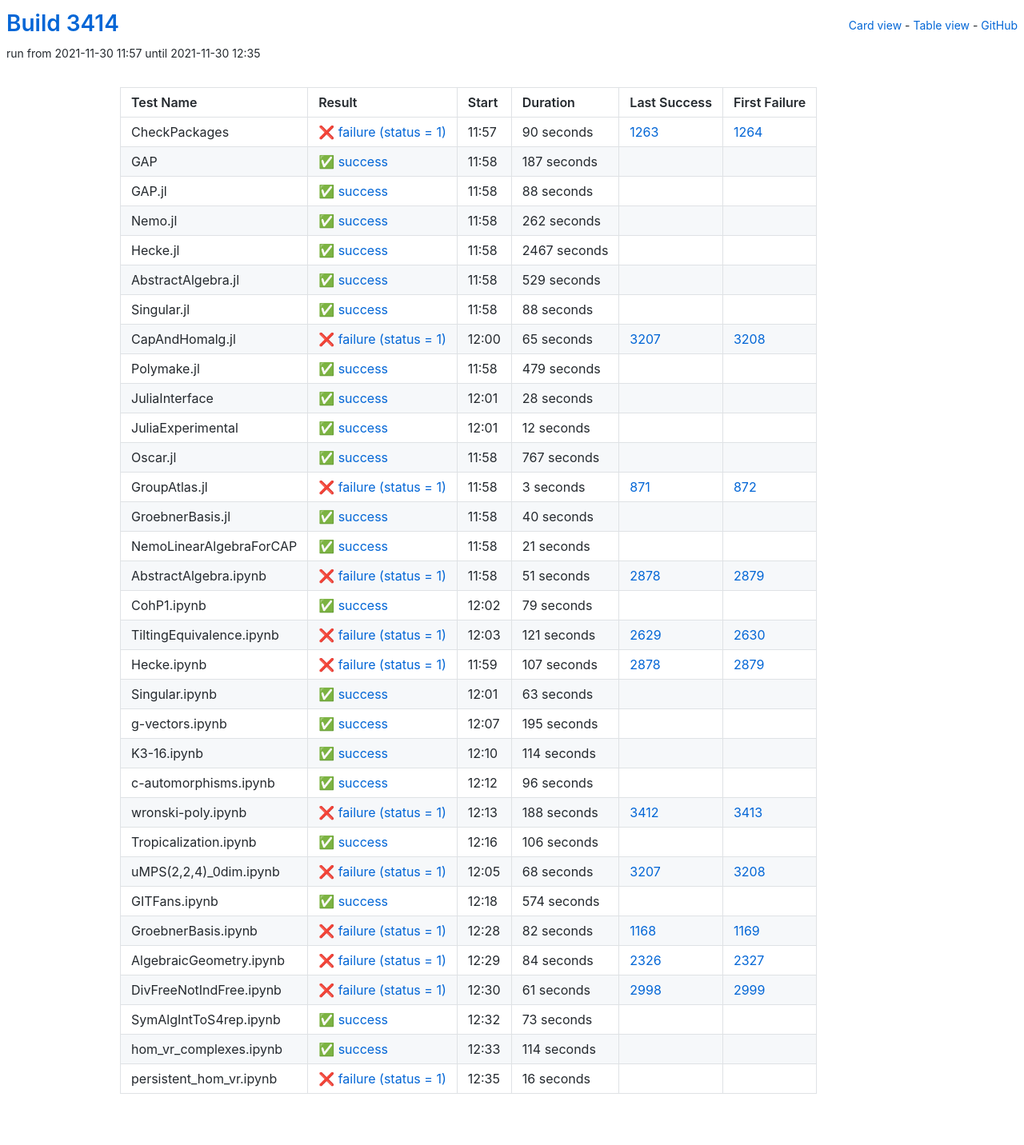
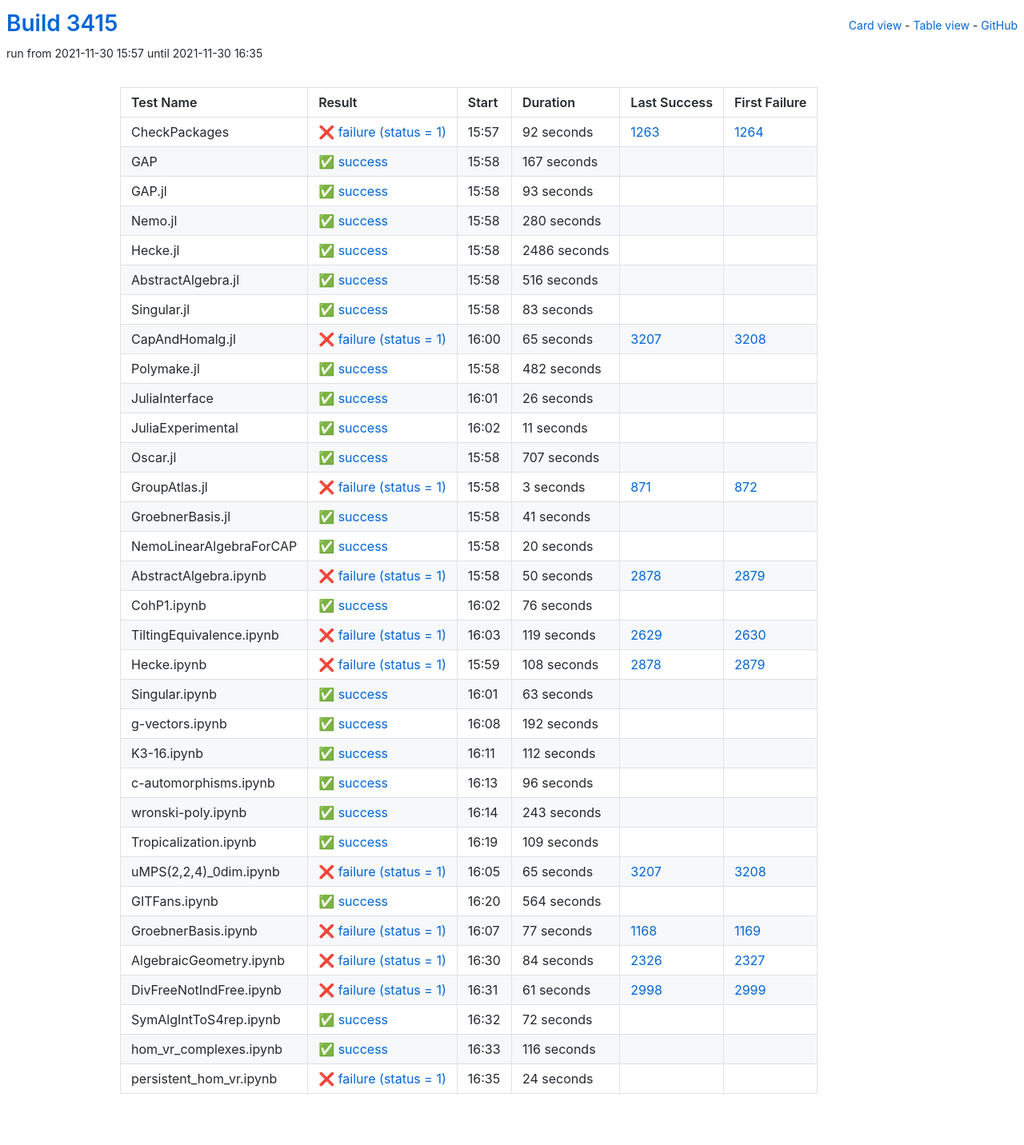
Before and after one commit to oscar-system/oscar-ci-status-stable, a Jekyll site: the page built from table.html, in a window 1280 px wide. Shown: the whole page at 80% size. Built offline with Jekyll 4.4.1, drawn with Linux system fonts in a browser that asks for light colours.

Commit message:
Build #3415

```diff
--- a/_data/ci.yml
+++ b/_data/ci.yml
@@ -1,6 +1,6 @@
 ---
-build: 3414
-build_url: https://oscarci.mathematik.uni-kl.de/job/oscar-stable/3414/
+build: 3415
+build_url: https://oscarci.mathematik.uni-kl.de/job/oscar-stable/3415/
 job: oscar-stable
 organization: oscar-system
 repo: oscar-ci-status-stable
@@ -8,92 +8,92 @@ repourl: https://github.com/oscar-system/oscar-ci-status-stable
 tests:
 - name: CheckPackages
   id: checkpackages
-  log: https://oscarci.mathematik.uni-kl.de/job/oscar-stable/3414/artifact/logs/build-3414/CheckPackages.log
-  start: 2021-11-30 11:57
+  log: https://oscarci.mathematik.uni-kl.de/job/oscar-stable/3415/artifact/logs/build-3415/CheckPackages.log
+  start: 2021-11-30 15:57
   success: false
   exitcode: 1
   status: failure
-  duration: 90
+  duration: 92
   last_success: 1263
   last_success_url: https://oscarci.mathematik.uni-kl.de/job/oscar-stable/1263/
   first_failure: 1264
   first_failure_url: https://oscarci.mathematik.uni-kl.de/job/oscar-stable/1264/
 - name: GAP
   id: gap
-  log: https://oscarci.mathematik.uni-kl.de/job/oscar-stable/3414/artifact/logs/build-3414/GAP.log
-  start: 2021-11-30 11:58
+  log: https://oscarci.mathematik.uni-kl.de/job/oscar-stable/3415/artifact/logs/build-3415/GAP.log
+  start: 2021-11-30 15:58
   success: true
   exitcode: 0
   status: success
-  duration: 187
+  duration: 167
   last_success: false
   last_success_url:
   first_failure: false
   first_failure_url:
 - name: GAP.jl
   id: gap-jl
-  log: https://oscarci.mathematik.uni-kl.de/job/oscar-stable/3414/artifact/logs/build-3414/GAP.jl.log
-  start: 2021-11-30 11:58
+  log: https://oscarci.mathematik.uni-kl.de/job/oscar-stable/3415/artifact/logs/build-3415/GAP.jl.log
+  start: 2021-11-30 15:58
   success: true
   exitcode: 0
   status: success
-  duration: 88
+  duration: 93
   last_success: false
   last_success_url:
   first_failure: false
   first_failure_url:
 - name: Nemo.jl
   id: nemo-jl
-  log: https://oscarci.mathematik.uni-kl.de/job/oscar-stable/3414/artifact/logs/build-3414/Nemo.jl.log
-  start: 2021-11-30 11:58
+  log: https://oscarci.mathematik.uni-kl.de/job/oscar-stable/3415/artifact/logs/build-3415/Nemo.jl.log
+  start: 2021-11-30 15:58
   success: true
   exitcode: 0
   status: success
-  duration: 262
+  duration: 280
   last_success: false
   last_success_url:
   first_failure: false
   first_failure_url:
 - name: Hecke.jl
   id: hecke-jl
-  log: https://oscarci.mathematik.uni-kl.de/job/oscar-stable/3414/artifact/logs/build-3414/Hecke.jl.log
-  start: 2021-11-30 11:58
+  log: https://oscarci.mathematik.uni-kl.de/job/oscar-stable/3415/artifact/logs/build-3415/Hecke.jl.log
+  start: 2021-11-30 15:58
   success: true
   exitcode: 0
   status: success
-  duration: 2467
+  duration: 2486
   last_success: false
   last_success_url:
   first_failure: false
   first_failure_url:
 - name: AbstractAlgebra.jl
   id: abstractalgebra-jl
-  log: https://oscarci.mathematik.uni-kl.de/job/oscar-stable/3414/artifact/logs/build-3414/AbstractAlgebra.jl.log
-  start: 2021-11-30 11:58
+  log: https://oscarci.mathematik.uni-kl.de/job/oscar-stable/3415/artifact/logs/build-3415/AbstractAlgebra.jl.log
+  start: 2021-11-30 15:58
   success: true
   exitcode: 0
   status: success
-  duration: 529
+  duration: 516
   last_success: false
   last_success_url:
   first_failure: false
   first_failure_url:
 - name: Singular.jl
   id: singular-jl
-  log: https://oscarci.mathematik.uni-kl.de/job/oscar-stable/3414/artifact/logs/build-3414/Singular.jl.log
-  start: 2021-11-30 11:58
+  log: https://oscarci.mathematik.uni-kl.de/job/oscar-stable/3415/artifact/logs/build-3415/Singular.jl.log
+  start: 2021-11-30 15:58
   success: true
   exitcode: 0
   status: success
-  duration: 88
+  duration: 83
   last_success: false
   last_success_url:
   first_failure: false
   first_failure_url:
 - name: CapAndHomalg.jl
   id: capandhomalg-jl
-  log: https://oscarci.mathematik.uni-kl.de/job/oscar-stable/3414/artifact/logs/build-3414/CapAndHomalg.jl.log
-  start: 2021-11-30 12:00
+  log: https://oscarci.mathematik.uni-kl.de/job/oscar-stable/3415/artifact/logs/build-3415/CapAndHomalg.jl.log
+  start: 2021-11-30 16:00
   success: false
   exitcode: 1
   status: failure
@@ -104,56 +104,56 @@ tests:
   first_failure_url: https://oscarci.mathematik.uni-kl.de/job/oscar-stable/3208/
 - name: Polymake.jl
   id: polymake-jl
-  log: https://oscarci.mathematik.uni-kl.de/job/oscar-stable/3414/artifact/logs/build-3414/Polymake.jl.log
-  start: 2021-11-30 11:58
+  log: https://oscarci.mathematik.uni-kl.de/job/oscar-stable/3415/artifact/logs/build-3415/Polymake.jl.log
+  start: 2021-11-30 15:58
   success: true
   exitcode: 0
   status: success
-  duration: 479
+  duration: 482
   last_success: false
   last_success_url:
   first_failure: false
   first_failure_url:
 - name: JuliaInterface
   id: juliainterface
-  log: https://oscarci.mathematik.uni-kl.de/job/oscar-stable/3414/artifact/logs/build-3414/JuliaInterface.log
-  start: 2021-11-30 12:01
+  log: https://oscarci.mathematik.uni-kl.de/job/oscar-stable/3415/artifact/logs/build-3415/JuliaInterface.log
+  start: 2021-11-30 16:01
   success: true
   exitcode: 0
   status: success
-  duration: 28
+  duration: 26
   last_success: false
   last_success_url:
   first_failure: false
   first_failure_url:
 - name: JuliaExperimental
   id: juliaexperimental
-  log: https://oscarci.mathematik.uni-kl.de/job/oscar-stable/3414/artifact/logs/build-3414/JuliaExperimental.log
-  start: 2021-11-30 12:01
+  log: https://oscarci.mathematik.uni-kl.de/job/oscar-stable/3415/artifact/logs/build-3415/JuliaExperimental.log
+  start: 2021-11-30 16:02
   success: true
   exitcode: 0
   status: success
-  duration: 12
+  duration: 11
   last_success: false
   last_success_url:
   first_failure: false
   first_failure_url:
 - name: Oscar.jl
   id: oscar-jl
-  log: https://oscarci.mathematik.uni-kl.de/job/oscar-stable/3414/artifact/logs/build-3414/Oscar.jl.log
-  start: 2021-11-30 11:58
+  log: https://oscarci.mathematik.uni-kl.de/job/oscar-stable/3415/artifact/logs/build-3415/Oscar.jl.log
+  start: 2021-11-30 15:58
   success: true
   exitcode: 0
   status: success
-  duration: 767
+  duration: 707
   last_success: false
   last_success_url:
   first_failure: false
   first_failure_url:
 - name: GroupAtlas.jl
   id: groupatlas-jl
-  log: https://oscarci.mathematik.uni-kl.de/job/oscar-stable/3414/artifact/logs/build-3414/GroupAtlas.jl.log
-  start: 2021-11-30 11:58
+  log: https://oscarci.mathematik.uni-kl.de/job/oscar-stable/3415/artifact/logs/build-3415/GroupAtlas.jl.log
+  start: 2021-11-30 15:58
   success: false
   exitcode: 1
   status: failure
@@ -164,80 +164,80 @@ tests:
   first_failure_url: https://oscarci.mathematik.uni-kl.de/job/oscar-stable/872/
 - name: GroebnerBasis.jl
   id: groebnerbasis-jl
-  log: https://oscarci.mathematik.uni-kl.de/job/oscar-stable/3414/artifact/logs/build-3414/GroebnerBasis.jl.log
-  start: 2021-11-30 11:58
+  log: https://oscarci.mathematik.uni-kl.de/job/oscar-stable/3415/artifact/logs/build-3415/GroebnerBasis.jl.log
+  start: 2021-11-30 15:58
   success: true
   exitcode: 0
   status: success
-  duration: 40
+  duration: 41
   last_success: false
   last_success_url:
   first_failure: false
   first_failure_url:
 - name: NemoLinearAlgebraForCAP
   id: nemolinearalgebraforcap
-  log: https://oscarci.mathematik.uni-kl.de/job/oscar-stable/3414/artifact/logs/build-3414/NemoLinearAlgebraForCAP.log
-  start: 2021-11-30 11:58
+  log: https://oscarci.mathematik.uni-kl.de/job/oscar-stable/3415/artifact/logs/build-3415/NemoLinearAlgebraForCAP.log
+  start: 2021-11-30 15:58
   success: true
   exitcode: 0
   status: success
-  duration: 21
+  duration: 20
   last_success: false
   last_success_url:
   first_failure: false
   first_failure_url:
 - name: AbstractAlgebra.ipynb
   id: abstractalgebra-ipynb
-  log: https://oscarci.mathematik.uni-kl.de/job/oscar-stable/3414/artifact/logs/build-3414/AbstractAlgebra.ipynb.log
-  start: 2021-11-30 11:58
+  log: https://oscarci.mathematik.uni-kl.de/job/oscar-stable/3415/artifact/logs/build-3415/AbstractAlgebra.ipynb.log
+  start: 2021-11-30 15:58
   success: false
   exitcode: 1
   status: failure
-  duration: 51
+  duration: 50
   last_success: 2878
   last_success_url: https://oscarci.mathematik.uni-kl.de/job/oscar-stable/2878/
   first_failure: 2879
   first_failure_url: https://oscarci.mathematik.uni-kl.de/job/oscar-stable/2879/
 - name: CohP1.ipynb
   id: cohp1-ipynb
-  log: https://oscarci.mathematik.uni-kl.de/job/oscar-stable/3414/artifact/logs/build-3414/CohP1.ipynb.log
-  start: 2021-11-30 12:02
+  log: https://oscarci.mathematik.uni-kl.de/job/oscar-stable/3415/artifact/logs/build-3415/CohP1.ipynb.log
+  start: 2021-11-30 16:02
   success: true
   exitcode: 0
   status: success
-  duration: 79
+  duration: 76
   last_success: false
   last_success_url:
   first_failure: false
   first_failure_url:
 - name: TiltingEquivalence.ipynb
   id: tiltingequivalence-ipynb
-  log: https://oscarci.mathematik.uni-kl.de/job/oscar-stable/3414/artifact/logs/build-3414/TiltingEquivalence.ipynb.log
-  start: 2021-11-30 12:03
+  log: https://oscarci.mathematik.uni-kl.de/job/oscar-stable/3415/artifact/logs/build-3415/TiltingEquivalence.ipynb.log
+  start: 2021-11-30 16:03
   success: false
   exitcode: 1
   status: failure
-  duration: 121
+  duration: 119
   last_success: 2629
   last_success_url: https://oscarci.mathematik.uni-kl.de/job/oscar-stable/2629/
   first_failure: 2630
   first_failure_url: https://oscarci.mathematik.uni-kl.de/job/oscar-stable/2630/
 - name: Hecke.ipynb
   id: hecke-ipynb
-  log: https://oscarci.mathematik.uni-kl.de/job/oscar-stable/3414/artifact/logs/build-3414/Hecke.ipynb.log
-  start: 2021-11-30 11:59
+  log: https://oscarci.mathematik.uni-kl.de/job/oscar-stable/3415/artifact/logs/build-3415/Hecke.ipynb.log
+  start: 2021-11-30 15:59
   success: false
   exitcode: 1
   status: failure
-  duration: 107
+  duration: 108
   last_success: 2878
   last_success_url: https://oscarci.mathematik.uni-kl.de/job/oscar-stable/2878/
   first_failure: 2879
   first_failure_url: https://oscarci.mathematik.uni-kl.de/job/oscar-stable/2879/
 - name: Singular.ipynb
   id: singular-ipynb
-  log: https://oscarci.mathematik.uni-kl.de/job/oscar-stable/3414/artifact/logs/build-3414/Singular.ipynb.log
-  start: 2021-11-30 12:01
+  log: https://oscarci.mathematik.uni-kl.de/job/oscar-stable/3415/artifact/logs/build-3415/Singular.ipynb.log
+  start: 2021-11-30 16:01
   success: true
   exitcode: 0
   status: success
@@ -248,32 +248,32 @@ tests:
   first_failure_url:
 - name: g-vectors.ipynb
   id: g-vectors-ipynb
-  log: https://oscarci.mathematik.uni-kl.de/job/oscar-stable/3414/artifact/logs/build-3414/g-vectors.ipynb.log
-  start: 2021-11-30 12:07
+  log: https://oscarci.mathematik.uni-kl.de/job/oscar-stable/3415/artifact/logs/build-3415/g-vectors.ipynb.log
+  start: 2021-11-30 16:08
   success: true
   exitcode: 0
   status: success
-  duration: 195
+  duration: 192
   last_success: false
   last_success_url:
   first_failure: false
   first_failure_url:
 - name: K3-16.ipynb
   id: k3-16-ipynb
-  log: https://oscarci.mathematik.uni-kl.de/job/oscar-stable/3414/artifact/logs/build-3414/K3-16.ipynb.log
-  start: 2021-11-30 12:10
+  log: https://oscarci.mathematik.uni-kl.de/job/oscar-stable/3415/artifact/logs/build-3415/K3-16.ipynb.log
+  start: 2021-11-30 16:11
   success: true
   exitcode: 0
   status: success
-  duration: 114
+  duration: 112
   last_success: false
   last_success_url:
   first_failure: false
   first_failure_url:
 - name: c-automorphisms.ipynb
   id: c-automorphisms-ipynb
-  log: https://oscarci.mathematik.uni-kl.de/job/oscar-stable/3414/artifact/logs/build-3414/c-automorphisms.ipynb.log
-  start: 2021-11-30 12:12
+  log: https://oscarci.mathematik.uni-kl.de/job/oscar-stable/3415/artifact/logs/build-3415/c-automorphisms.ipynb.log
+  start: 2021-11-30 16:13
   success: true
   exitcode: 0
   status: success
@@ -284,68 +284,68 @@ tests:
   first_failure_url:
 - name: wronski-poly.ipynb
   id: wronski-poly-ipynb
-  log: https://oscarci.mathematik.uni-kl.de/job/oscar-stable/3414/artifact/logs/build-3414/wronski-poly.ipynb.log
-  start: 2021-11-30 12:13
-  success: false
-  exitcode: 1
-  status: failure
-  duration: 188
-  last_success: 3412
-  last_success_url: https://oscarci.mathematik.uni-kl.de/job/oscar-stable/3412/
-  first_failure: 3413
-  first_failure_url: https://oscarci.mathematik.uni-kl.de/job/oscar-stable/3413/
-- name: Tropicalization.ipynb
-  id: tropicalization-ipynb
-  log: https://oscarci.mathematik.uni-kl.de/job/oscar-stable/3414/artifact/logs/build-3414/Tropicalization.ipynb.log
-  start: 2021-11-30 12:16
+  log: https://oscarci.mathematik.uni-kl.de/job/oscar-stable/3415/artifact/logs/build-3415/wronski-poly.ipynb.log
+  start: 2021-11-30 16:14
   success: true
   exitcode: 0
   status: success
-  duration: 106
+  duration: 243
+  last_success: false
+  last_success_url:
+  first_failure: false
+  first_failure_url:
+- name: Tropicalization.ipynb
+  id: tropicalization-ipynb
+  log: https://oscarci.mathematik.uni-kl.de/job/oscar-stable/3415/artifact/logs/build-3415/Tropicalization.ipynb.log
+  start: 2021-11-30 16:19
+  success: true
+  exitcode: 0
+  status: success
+  duration: 109
   last_success: false
   last_success_url:
   first_failure: false
   first_failure_url:
 - name: uMPS(2,2,4)_0dim.ipynb
   id: umps-2-2-4-0dim-ipynb
-  log: https://oscarci.mathematik.uni-kl.de/job/oscar-stable/3414/artifact/logs/build-3414/uMPS-2-2-4-_0dim.ipynb.log
-  start: 2021-11-30 12:05
+  log: https://oscarci.mathematik.uni-kl.de/job/oscar-stable/3415/artifact/logs/build-3415/uMPS-2-2-4-_0dim.ipynb.log
+  start: 2021-11-30 16:05
   success: false
   exitcode: 1
   status: failure
-  duration: 68
+  duration: 65
   last_success: 3207
   last_success_url: https://oscarci.mathematik.uni-kl.de/job/oscar-stable/3207/
   first_failure: 3208
   first_failure_url: https://oscarci.mathematik.uni-kl.de/job/oscar-stable/3208/
 - name: GITFans.ipynb
   id: gitfans-ipynb
-  log: https://oscarci.mathematik.uni-kl.de/job/oscar-stable/3414/artifact/logs/build-3414/GITFans.ipynb.log
-  start: 2021-11-30 12:18
+  log: https://oscarci.mathematik.uni-kl.de/job/oscar-stable/3415/artifact/logs/build-3415/GITFans.ipynb.log
+  start: 2021-11-30 16:20
   success: true
   exitcode: 0
   status: success
-  duration: 574
+  duration: 564
   last_success: false
   last_success_url:
   first_failure: false
   first_failure_url:
 - name: GroebnerBasis.ipynb
   id: groebnerbasis-ipynb
-  log: https://oscarci.mathematik.uni-kl.de/job/oscar-stable/3414/artifact/logs/build-3414/GroebnerBasis.ipynb.log
-  start: 2021-11-30 12:28
+  log: https://oscarci.mathematik.uni-kl.de/job/oscar-stable/3415/artifact/logs/build-3415/GroebnerBasis.ipynb.log
+  start: 2021-11-30 16:07
   success: false
   exitcode: 1
   status: failure
-  duration: 82
+  duration: 77
   last_success: 1168
   last_success_url: https://oscarci.mathematik.uni-kl.de/job/oscar-stable/1168/
   first_failure: 1169
   first_failure_url: https://oscarci.mathematik.uni-kl.de/job/oscar-stable/1169/
 - name: AlgebraicGeometry.ipynb
   id: algebraicgeometry-ipynb
-  log: https://oscarci.mathematik.uni-kl.de/job/oscar-stable/3414/artifact/logs/build-3414/AlgebraicGeometry.ipynb.log
-  start: 2021-11-30 12:29
+  log: https://oscarci.mathematik.uni-kl.de/job/oscar-stable/3415/artifact/logs/build-3415/AlgebraicGeometry.ipynb.log
+  start: 2021-11-30 16:30
   success: false
   exitcode: 1
   status: failure
@@ -356,8 +356,8 @@ tests:
   first_failure_url: https://oscarci.mathematik.uni-kl.de/job/oscar-stable/2327/
 - name: DivFreeNotIndFree.ipynb
   id: divfreenotindfree-ipynb
-  log: https://oscarci.mathematik.uni-kl.de/job/oscar-stable/3414/artifact/logs/build-3414/DivFreeNotIndFree.ipynb.log
-  start: 2021-11-30 12:30
+  log: https://oscarci.mathematik.uni-kl.de/job/oscar-stable/3415/artifact/logs/build-3415/DivFreeNotIndFree.ipynb.log
+  start: 2021-11-30 16:31
   success: false
   exitcode: 1
   status: failure
@@ -368,36 +368,36 @@ tests:
   first_failure_url: https://oscarci.mathematik.uni-kl.de/job/oscar-stable/2999/
 - name: SymAlgIntToS4rep.ipynb
   id: symalginttos4rep-ipynb
-  log: https://oscarci.mathematik.uni-kl.de/job/oscar-stable/3414/artifact/logs/build-3414/SymAlgIntToS4rep.ipynb.log
-  start: 2021-11-30 12:32
+  log: https://oscarci.mathematik.uni-kl.de/job/oscar-stable/3415/artifact/logs/build-3415/SymAlgIntToS4rep.ipynb.log
+  start: 2021-11-30 16:32
   success: true
   exitcode: 0
   status: success
-  duration: 73
+  duration: 72
   last_success: false
   last_success_url:
   first_failure: false
   first_failure_url:
 - name: hom_vr_complexes.ipynb
   id: hom-vr-complexes-ipynb
-  log: https://oscarci.mathematik.uni-kl.de/job/oscar-stable/3414/artifact/logs/build-3414/hom_vr_complexes.ipynb.log
-  start: 2021-11-30 12:33
+  log: https://oscarci.mathematik.uni-kl.de/job/oscar-stable/3415/artifact/logs/build-3415/hom_vr_complexes.ipynb.log
+  start: 2021-11-30 16:33
   success: true
   exitcode: 0
   status: success
-  duration: 114
+  duration: 116
   last_success: false
   last_success_url:
   first_failure: false
   first_failure_url:
 - name: persistent_hom_vr.ipynb
   id: persistent-hom-vr-ipynb
-  log: https://oscarci.mathematik.uni-kl.de/job/oscar-stable/3414/artifact/logs/build-3414/persistent_hom_vr.ipynb.log
-  start: 2021-11-30 12:35
+  log: https://oscarci.mathematik.uni-kl.de/job/oscar-stable/3415/artifact/logs/build-3415/persistent_hom_vr.ipynb.log
+  start: 2021-11-30 16:35
   success: false
   exitcode: 1
   status: failure
-  duration: 16
+  duration: 24
   last_success: false
   last_success_url:
   first_failure: false
```
Also changed, not shown: README.md.
